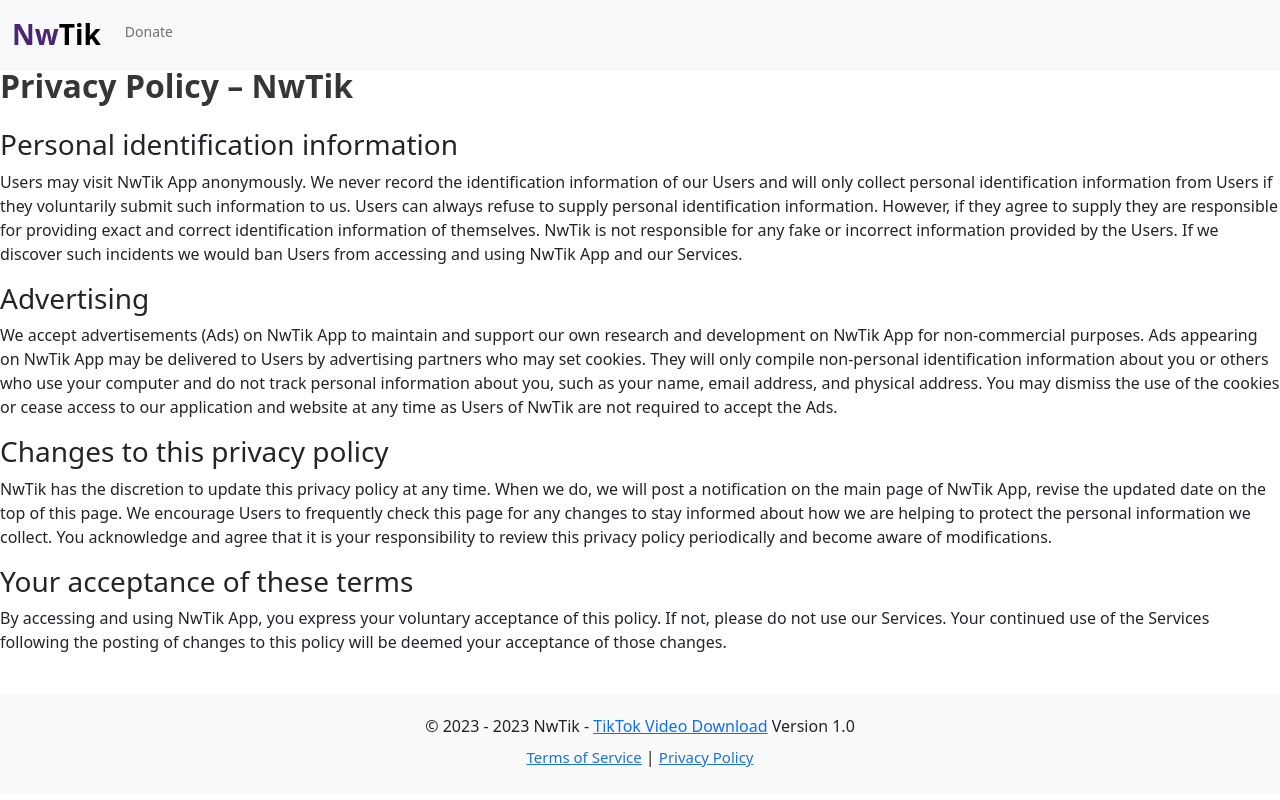
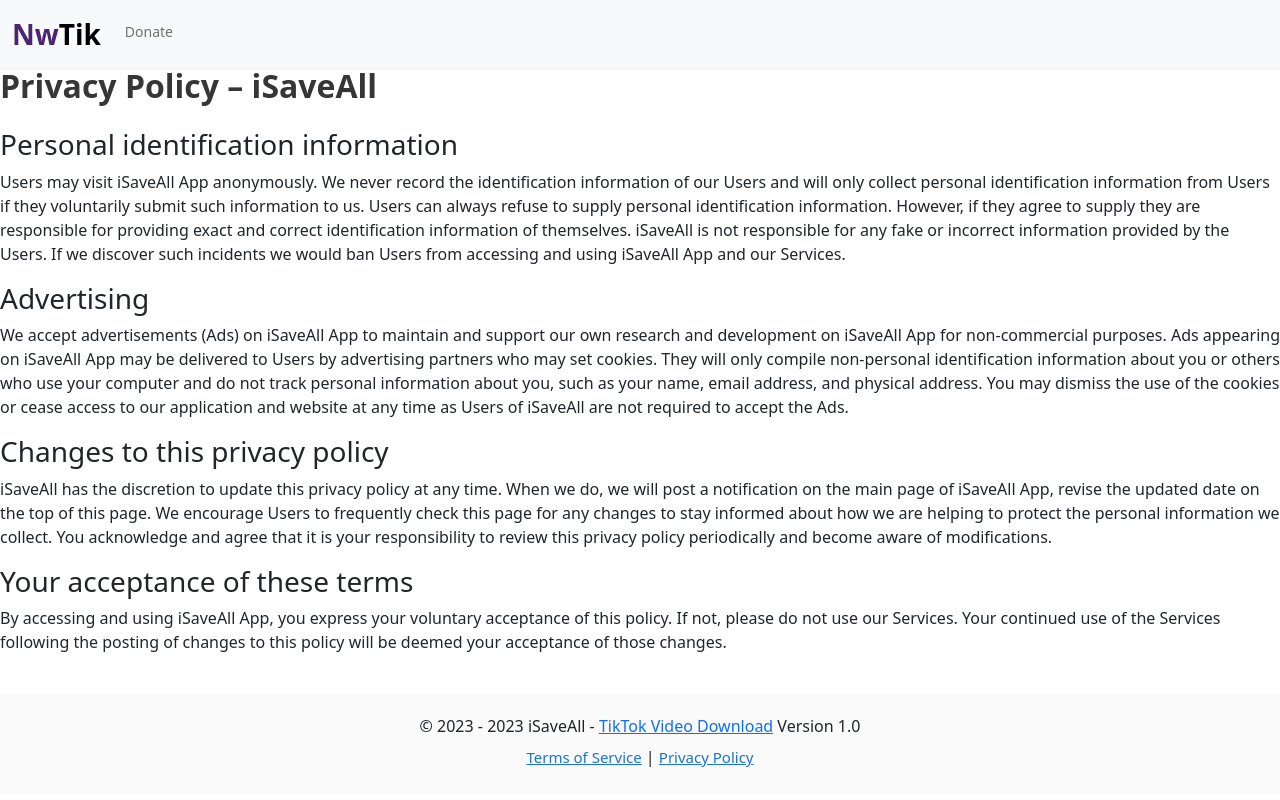
Before and after one commit to Quirin0/isaveall.com, a PHP site: page /landing/privacy-policy/index.php in a window 1280 px wide. Run offline with PHP 8.4, Linux system fonts and the light colour scheme; some libraries are stand-ins or nearby versions.

Commit message:
Ajuste nome do site nas paginas

```diff
--- a/includes/footer.php
+++ b/includes/footer.php
@@ -1,9 +1,9 @@
 <footer class="footer">
 <div class="container">
 
-<div class="copyright"><span>© 2023 - 2023 NwTik - <a href="/">TikTok Video Download</a> Version 1.0</span></div>
+<div class="copyright"><span>© 2023 - 2023 iSaveAll - <a href="/">TikTok Video Download</a> Version 1.0</span></div>
 <p class="footer-menu">
-<a href="https://NwTik.com/landing/terms-of-service" rel="nofollow">Terms of Service</a> | <a href="https://NwTik.com/landing/privacy-policy" rel="nofollow">Privacy Policy</a>
+<a href="https://iSaveAll.com/landing/terms-of-service" rel="nofollow">Terms of Service</a> | <a href="https://iSaveAll.com/landing/privacy-policy" rel="nofollow">Privacy Policy</a>
 </p>
 </div>
 <div id="js-result"></div>
--- a/includes/nav.php
+++ b/includes/nav.php
@@ -1,6 +1,6 @@
 <nav class="navbar navbar-expand-lg bg-light">
   <div class="container-fluid">
-  <a href="https://NwTik.com/" class="navbar-brand fs24 fw700 align-items-center" title="TikTok Downloader" style="color:#4B2570; font-size:28px">Nw<span style="color:black;">Tik</span></a>
+  <a href="https://iSaveAll.com/" class="navbar-brand fs24 fw700 align-items-center" title="TikTok Downloader" style="color:#4B2570; font-size:28px">Nw<span style="color:black;">Tik</span></a>
 
     <div role="button" class="navbar-burger" type="button" data-bs-toggle="collapse" data-bs-target="#navbarSupportedContent" aria-controls="navbarSupportedContent" aria-expanded="false" aria-label="Toggle navigation"><span></span><span></span><span></span></div>
     <div class="collapse navbar-collapse" id="navbarSupportedContent">
--- a/landing/privacy-policy/index.php
+++ b/landing/privacy-policy/index.php
@@ -14,54 +14,54 @@ gtag('config', 'G-DPX5XTJG1D');
 <!-- SEO -->
 <meta charset="UTF-8">
 <meta http-equiv="X-UA-Compatible" content="IE=edge,chrome=1" />
-<title>Tiktok Downloader - Download Video TikTok Without Watermark - NwTik</title>
+<title>Tiktok Downloader - Download Video TikTok Without Watermark - iSaveAll</title>
 <meta name="robots" content="index, follow" />
 <meta name="revisit-after" content="1 days" />
 <meta name="viewport" content='width=device-width, initial-scale=1.0, maximum-scale=5, shrink-to-fit=no' />
 <meta name="color-scheme" content="dark light">
-<meta itemprop="name" content="Tiktok Downloader - Download Video TikTok Without Watermark - NwTik">
-<meta name="description" content="TikTok Video Downloader - NwTik.com is one of the best free Download video Tiktok No Watermark tool available online. You can download TikTok video from any device you have.">
+<meta itemprop="name" content="Tiktok Downloader - Download Video TikTok Without Watermark - iSaveAll">
+<meta name="description" content="TikTok Video Downloader - iSaveAll.com is one of the best free Download video Tiktok No Watermark tool available online. You can download TikTok video from any device you have.">
 <meta name="author" content="Admin" />
-<meta itemprop="image" content="https://NwTik.com/assets/img/snapthumb.jpg">
+<meta itemprop="image" content="https://iSaveAll.com/assets/img/snapthumb.jpg">
 <meta name="google" content="translate" />
 <!-- TWITTER -->
 <meta name="twitter:card" content="summary">
-<meta name="twitter:title" content="Tiktok Downloader - Download Video tiktok Without Watermark - NwTik">
-<meta name="twitter:description" content="TikTok Video Downloader - NwTik.com is one of the best free Download video Tiktok No Watermark tool available online. You can download TikTok video from any device you have.">
-<meta name="twitter:image:src" content="https://NwTik.com/assets/img/snapthumb.jpg">
-<meta name="twitter:site" content="NwTik.com">
+<meta name="twitter:title" content="Tiktok Downloader - Download Video tiktok Without Watermark - iSaveAll">
+<meta name="twitter:description" content="TikTok Video Downloader - iSaveAll.com is one of the best free Download video Tiktok No Watermark tool available online. You can download TikTok video from any device you have.">
+<meta name="twitter:image:src" content="https://iSaveAll.com/assets/img/snapthumb.jpg">
+<meta name="twitter:site" content="iSaveAll.com">
 <!-- OG -->
 <meta property="og:locale" content="en" /> <meta name="msvalidate.01" content="1E856EC97F6E089FF79520F154CCFD0F" />
-<meta property="og:title" content="Tiktok Downloader - Download Video tiktok Without Watermark - NwTik">
+<meta property="og:title" content="Tiktok Downloader - Download Video tiktok Without Watermark - iSaveAll">
 <meta property="og:type" content="article">
-<meta property="og:image" content="https://NwTik.com/assets/img/snapthumb.jpg">
-<meta property="og:description" content="TikTok Video Downloader - NwTik.com is one of the best free Download video Tiktok No Watermark tool available online. You can download TikTok video from any device you have.">
-<meta property="og:site_name" content="NwTik.com">
-<link rel="apple-touch-icon" sizes="192x192" href="https://NwTik.com/img/icons-192.png">
-<link rel="shortcut icon" href="https://NwTik.com/assets/img/favicon.png" />
-<link rel="alternate" hreflang="x-default" href="https://NwTik.com/" />
-<link rel="alternate" hreflang="en" href="https://NwTik.com/" />
-<link rel="alternate" hreflang="en-in" href="https://NwTik.com/in">
-<link rel="alternate" hreflang="vi" href="https://NwTik.com/vn" />
-<link rel="alternate" hreflang="tr" href="https://NwTik.com/tr" />
-<link rel="alternate" hreflang="id-ID" href="https://NwTik.com/ID" />
-<link rel="alternate" hreflang="fr" href="https://NwTik.com/fr" />
-<link rel="alternate" hreflang="pt" href="https://NwTik.com/pt" />
-<link rel="alternate" hreflang="ru" href="https://NwTik.com/ru" />
-<link rel="alternate" hreflang="es" href="https://NwTik.com/es" />
-<link rel="alternate" hreflang="ms" href="https://NwTik.com/ms" />
-<link rel="alternate" hreflang="ko" href="https://NwTik.com/ko" />
-<link rel="alternate" hreflang="ja" href="https://NwTik.com/ja" />
-<link rel="alternate" hreflang="jv" href="https://NwTik.com/jv" />
-<link rel="alternate" hreflang="cs" href="https://NwTik.com/cs" />
-<link rel="alternate" hreflang="de" href="https://NwTik.com/de" />
-<link rel="alternate" hreflang="it" href="https://NwTik.com/it" />
-<link rel="alternate" hreflang="pl" href="https://NwTik.com/pl" />
-<link rel="alternate" hreflang="hu" href="https://NwTik.com/hu" />
-<link rel="alternate" hreflang="nl" href="https://NwTik.com/nl" />
-<link rel="alternate" hreflang="ro" href="https://NwTik.com/ro" />
-<link rel="alternate" hreflang="el" href="https://NwTik.com/el" />
-<link rel="canonical" href="https://NwTik.com/" />
+<meta property="og:image" content="https://iSaveAll.com/assets/img/snapthumb.jpg">
+<meta property="og:description" content="TikTok Video Downloader - iSaveAll.com is one of the best free Download video Tiktok No Watermark tool available online. You can download TikTok video from any device you have.">
+<meta property="og:site_name" content="iSaveAll.com">
+<link rel="apple-touch-icon" sizes="192x192" href="https://iSaveAll.com/img/icons-192.png">
+<link rel="shortcut icon" href="https://iSaveAll.com/assets/img/favicon.png" />
+<link rel="alternate" hreflang="x-default" href="https://iSaveAll.com/" />
+<link rel="alternate" hreflang="en" href="https://iSaveAll.com/" />
+<link rel="alternate" hreflang="en-in" href="https://iSaveAll.com/in">
+<link rel="alternate" hreflang="vi" href="https://iSaveAll.com/vn" />
+<link rel="alternate" hreflang="tr" href="https://iSaveAll.com/tr" />
+<link rel="alternate" hreflang="id-ID" href="https://iSaveAll.com/ID" />
+<link rel="alternate" hreflang="fr" href="https://iSaveAll.com/fr" />
+<link rel="alternate" hreflang="pt" href="https://iSaveAll.com/pt" />
+<link rel="alternate" hreflang="ru" href="https://iSaveAll.com/ru" />
+<link rel="alternate" hreflang="es" href="https://iSaveAll.com/es" />
+<link rel="alternate" hreflang="ms" href="https://iSaveAll.com/ms" />
+<link rel="alternate" hreflang="ko" href="https://iSaveAll.com/ko" />
+<link rel="alternate" hreflang="ja" href="https://iSaveAll.com/ja" />
+<link rel="alternate" hreflang="jv" href="https://iSaveAll.com/jv" />
+<link rel="alternate" hreflang="cs" href="https://iSaveAll.com/cs" />
+<link rel="alternate" hreflang="de" href="https://iSaveAll.com/de" />
+<link rel="alternate" hreflang="it" href="https://iSaveAll.com/it" />
+<link rel="alternate" hreflang="pl" href="https://iSaveAll.com/pl" />
+<link rel="alternate" hreflang="hu" href="https://iSaveAll.com/hu" />
+<link rel="alternate" hreflang="nl" href="https://iSaveAll.com/nl" />
+<link rel="alternate" hreflang="ro" href="https://iSaveAll.com/ro" />
+<link rel="alternate" hreflang="el" href="https://iSaveAll.com/el" />
+<link rel="canonical" href="https://iSaveAll.com/" />
 <link rel="preconnect" href="//www.google-analytics.com" crossorigin>
 <link rel="dns-prefetch" href="//www.google-analytics.com">
 <link rel="preconnect" href="//ssl.google-analytics.com" crossorigin>
@@ -82,7 +82,7 @@ gtag('config', 'G-DPX5XTJG1D');
 <body>
 <nav class="navbar navbar-expand-lg bg-light">
   <div class="container-fluid">
-  <a href="https://NwTik.com/" class="navbar-brand fs24 fw700 align-items-center" title="TikTok Downloader" style="color:#4B2570; font-size:28px">Nw<span style="color:black;">Tik</span></a>
+  <a href="https://iSaveAll.com/" class="navbar-brand fs24 fw700 align-items-center" title="TikTok Downloader" style="color:#4B2570; font-size:28px">Nw<span style="color:black;">Tik</span></a>
 
     <div role="button" class="navbar-burger" type="button" data-bs-toggle="collapse" data-bs-target="#navbarSupportedContent" aria-controls="navbarSupportedContent" aria-expanded="false" aria-label="Toggle navigation"><span></span><span></span><span></span></div>
     <div class="collapse navbar-collapse" id="navbarSupportedContent">
@@ -99,23 +99,23 @@ gtag('config', 'G-DPX5XTJG1D');
 <div class="columns">
 <div class="column is-12">
 <div>
-<h1 class="mt-0 mb-4 title is-1">Privacy Policy – NwTik</h1>
+<h1 class="mt-0 mb-4 title is-1">Privacy Policy – iSaveAll</h1>
 </div>
 <div>
 <h2 class="mt-3 h3">Personal identification information</h2>
-<p>Users may visit NwTik App anonymously. We never record the identification information of our Users and will only collect personal identification information from Users if they voluntarily submit such information to us. Users can always refuse to supply personal identification information. However, if they agree to supply they are responsible for providing exact and correct identification information of themselves. NwTik is not responsible for any fake or incorrect information provided by the Users. If we discover such incidents we would ban Users from accessing and using NwTik App and our Services.</p>
+<p>Users may visit iSaveAll App anonymously. We never record the identification information of our Users and will only collect personal identification information from Users if they voluntarily submit such information to us. Users can always refuse to supply personal identification information. However, if they agree to supply they are responsible for providing exact and correct identification information of themselves. iSaveAll is not responsible for any fake or incorrect information provided by the Users. If we discover such incidents we would ban Users from accessing and using iSaveAll App and our Services.</p>
 </div>
 <div>
 <h2 class="mt-3 h3">Advertising</h2>
-<p>We accept advertisements (Ads) on NwTik App to maintain and support our own research and development on NwTik App for non-commercial purposes. Ads appearing on NwTik App may be delivered to Users by advertising partners who may set cookies. They will only compile non-personal identification information about you or others who use your computer and do not track personal information about you, such as your name, email address, and physical address. You may dismiss the use of the cookies or cease access to our application and website at any time as Users of NwTik are not required to accept the Ads. </p>
+<p>We accept advertisements (Ads) on iSaveAll App to maintain and support our own research and development on iSaveAll App for non-commercial purposes. Ads appearing on iSaveAll App may be delivered to Users by advertising partners who may set cookies. They will only compile non-personal identification information about you or others who use your computer and do not track personal information about you, such as your name, email address, and physical address. You may dismiss the use of the cookies or cease access to our application and website at any time as Users of iSaveAll are not required to accept the Ads. </p>
 </div>
 <div>
 <h2 class="mt-3 h3">Changes to this privacy policy</h2>
-<p>NwTik has the discretion to update this privacy policy at any time. When we do, we will post a notification on the main page of NwTik App, revise the updated date on the top of this page. We encourage Users to frequently check this page for any changes to stay informed about how we are helping to protect the personal information we collect. You acknowledge and agree that it is your responsibility to review this privacy policy periodically and become aware of modifications.</p>
+<p>iSaveAll has the discretion to update this privacy policy at any time. When we do, we will post a notification on the main page of iSaveAll App, revise the updated date on the top of this page. We encourage Users to frequently check this page for any changes to stay informed about how we are helping to protect the personal information we collect. You acknowledge and agree that it is your responsibility to review this privacy policy periodically and become aware of modifications.</p>
 </div>
 <div>
 <h2 class="mt-3 h3">Your acceptance of these terms</h2>
-<p>By accessing and using NwTik App, you express your voluntary acceptance of this policy. If not, please do not use our Services. Your continued use of the Services following the posting of changes to this policy will be deemed your acceptance of those changes.</p>
+<p>By accessing and using iSaveAll App, you express your voluntary acceptance of this policy. If not, please do not use our Services. Your continued use of the Services following the posting of changes to this policy will be deemed your acceptance of those changes.</p>
 </div>
 </div>
 </div>
@@ -124,9 +124,9 @@ gtag('config', 'G-DPX5XTJG1D');
 <footer class="footer">
 <div class="container">
 
-<div class="copyright"><span>© 2023 - 2023 NwTik - <a href="/">TikTok Video Download</a> Version 1.0</span></div>
+<div class="copyright"><span>© 2023 - 2023 iSaveAll - <a href="/">TikTok Video Download</a> Version 1.0</span></div>
 <p class="footer-menu">
-<a href="https://NwTik.com/landing/terms-of-service" rel="nofollow">Terms of Service</a> | <a href="https://NwTik.com/landing/privacy-policy" rel="nofollow">Privacy Policy</a>
+<a href="https://iSaveAll.com/landing/terms-of-service" rel="nofollow">Terms of Service</a> | <a href="https://iSaveAll.com/landing/privacy-policy" rel="nofollow">Privacy Policy</a>
 </p>
 </div>
 </footer>
```
Also changed, not shown: includes/head.php (+15 -15 lines), index.php (+6 -6 lines), landing/index.php (deleted, +0 -22 lines), landing/terms-of-service/index.php (+40 -40 lines), languages/es.php (+6 -6 lines), languages/pt.php (+6 -6 lines).
